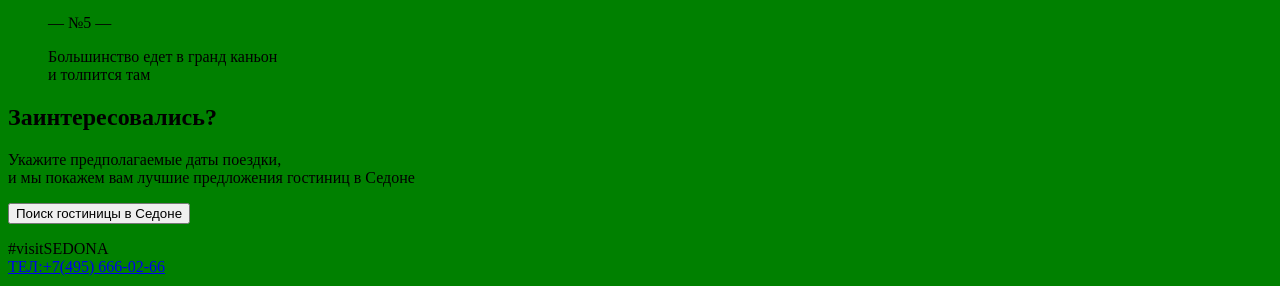
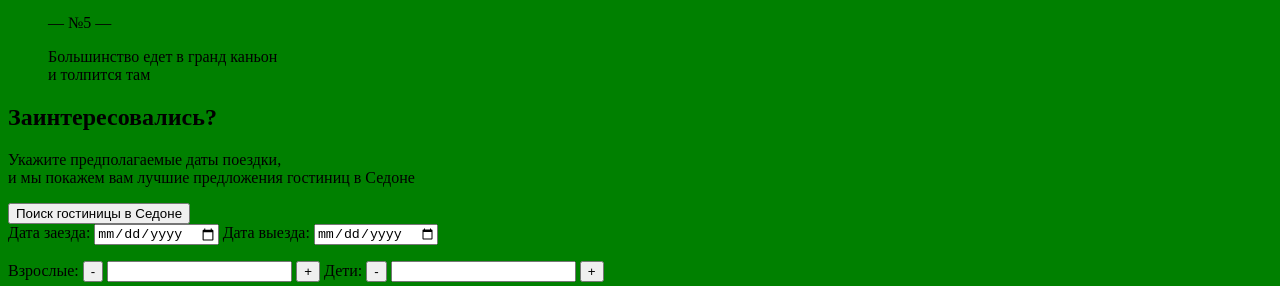
Before and after one commit to bearded-olesh/422285-sedona-27, a plain HTML site: page index.html in a window 1280 px wide. Shown: the part 1643-1929 px from the top of the page. Drawn offline with Linux system fonts and the light colour scheme.

Commit message:
Добавил в разметку форму на главной странице

```diff
--- a/index.html
+++ b/index.html
@@ -28,7 +28,7 @@
 			</section>
 
 			<section>
-				<h2>Причины посетить Седону</h2>
+				<h2 class="visually-hidden">Причины посетить Седону</h2>
 
 				<strong>Седона — небольшой городок в Аризоне, заслуживающий большего!</strong>
 				<p>Рассмотрим 5 причин, по которым Седона круче, чем гранд каньон!</p>
@@ -97,11 +97,32 @@
 				и мы покажем вам лучшие предложения гостиниц в Седоне</p>
 
 				<button>Поиск гостиницы в Cедоне</button>
-				<form action="#"></form>
+				<form action="#">
+					<label>Дата заезда: <input type="date"></label>
+					<label>Дата выезда: <input type="date"></label>
+
+					<p>
+						<label>
+							Взрослые:
+							<button type="button">-</button>
+							<input type="number">
+							<button type="button">+</button>
+						</label>
+
+						<label>
+							Дети:
+							<button type="button">-</button>
+							<input type="number">
+							<button type="button">+</button>
+						</label>
+					</p>
+
+					<button type="submit">Найти</button>
+				</form>
 			</section>
 
 			<section>
-				<!-- Карта -->
+				<img src="img/map.png" alt="Карта Седоны" width="100%" height="auto">
 			</section>
 		</main>
 
```
Also changed, not shown: hotels.html (+16 -1 lines).
